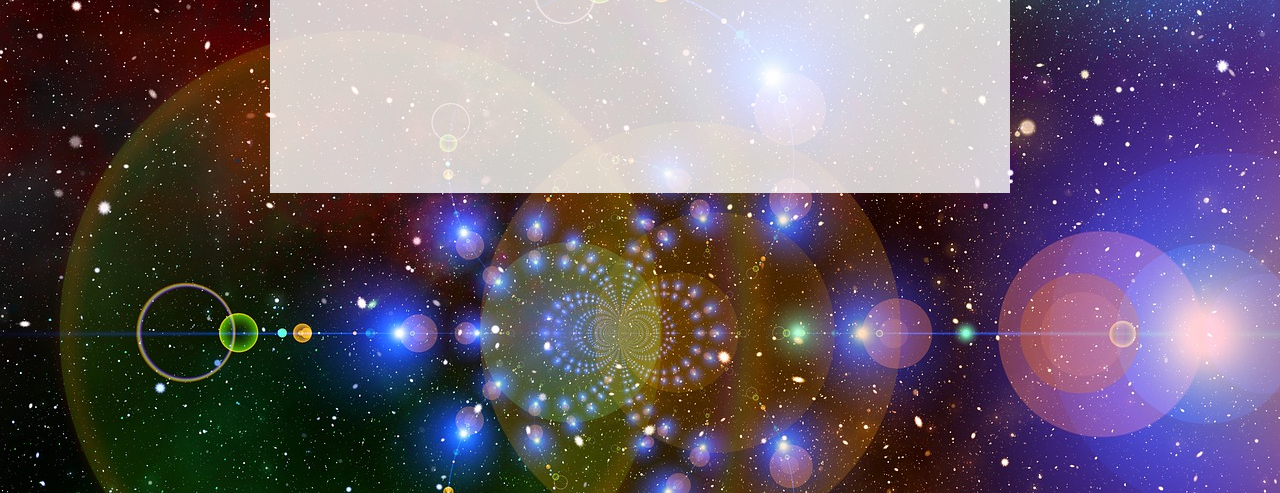
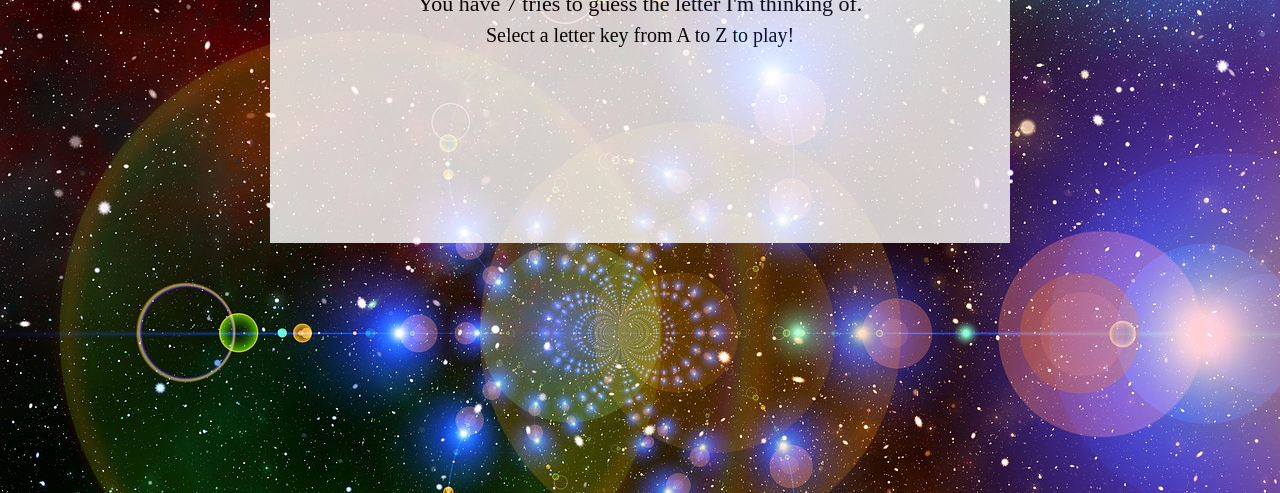
Before and after one commit to kmalillos/Psychic-Game, a plain HTML site: page index.html in a window 1280 px wide. Shown: the part 307-800 px from the top of the page. Drawn offline with Linux system fonts and the light colour scheme.

Commit message:
made minor code changes, ready for homework submission - kept console.log for grading

```diff
--- a/assets/css/style.css
+++ b/assets/css/style.css
@@ -17,7 +17,7 @@ body {
 .text-background {
     background: #fff;
     opacity: 0.80;
-    margin-top: 100px;
+    margin-top: 150px;
     padding: 0 50px 0 50px;
     height: 400px;
     width: 50%;
@@ -35,19 +35,19 @@ h2 {
 }
 
 h3 {
-    font-size: 24px;
-    font-weight: 400;
+    font-size: 22px;
+    font-weight: 500;
 }
 
 h4 {
     font-size: 20px;
-    font-weight: 300;
+    font-weight: 500;
 }
 
 
 p {
-    font-size: 18px;
-    font-weight: 150;
+    font-size: 20px;
+    font-weight: 350;
 }
 
 h1, h2, h3, h4, p {
--- a/assets/javascript/game.js
+++ b/assets/javascript/game.js
@@ -35,7 +35,7 @@ document.onkeyup = function (event) {
         console.log("User Guess: " + userGuess);
         console.log("Psychic Letter: " + psychicLetter);
 
-    // user guess is VALID if key in letters array
+    // userGuess is VALID if key in letters array
     if (letters.indexOf(userGuess.toLowerCase()) !== -1) {
 
         // user guesses incorrectly
@@ -54,15 +54,14 @@ document.onkeyup = function (event) {
 
         // user runs out of guesses
         } if (numberGuesses === 7) {
-            console.log("GAME OVER");
-            alert("You're not psychic. The letter was " +  psychicLetter + ". Try again!");
+            alert("You're not psychic. The letter was '" +  psychicLetter + "'. Try again!");
             losses++;
                 console.log("Losses: " + losses);
             resetGame();
         }
     }
 
-    // user guess is NOT VALID if key in letters array
+    // userGuess is NOT VALID if key in letters array
     else {
     alert("Press any letter key from A to Z to play!");
     }
```
